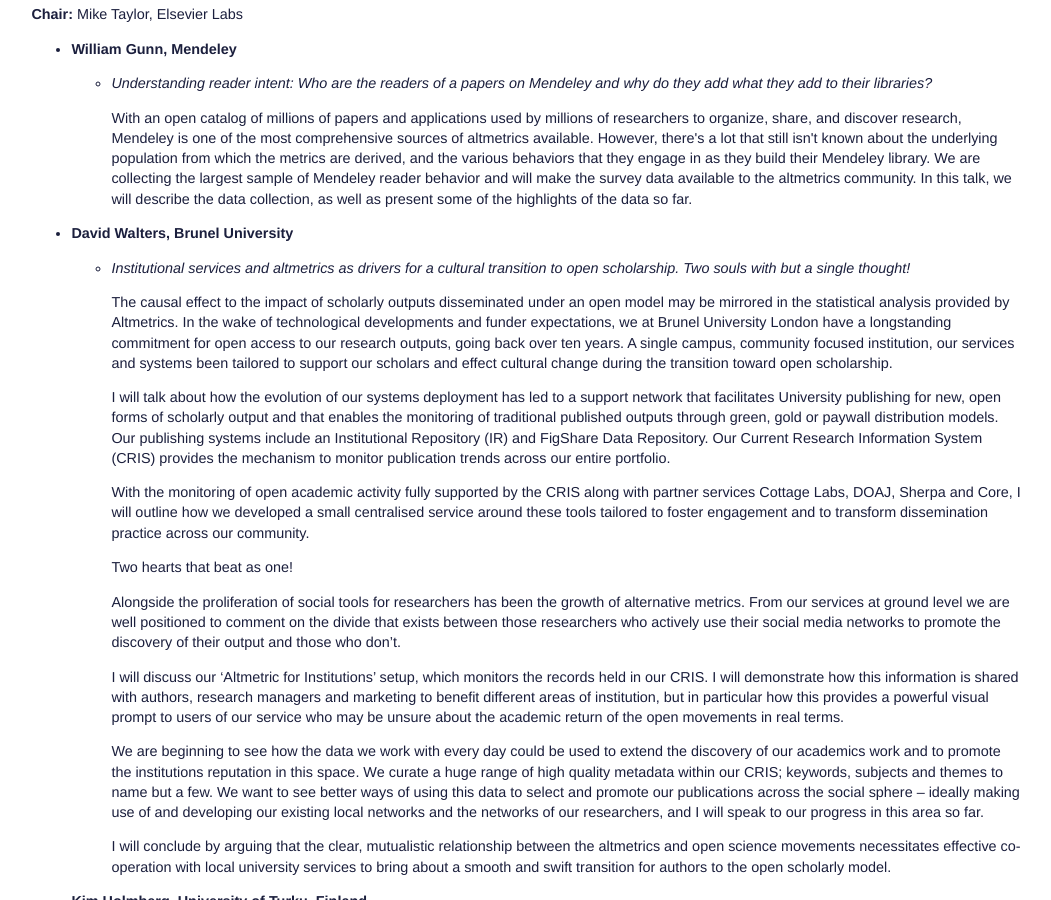
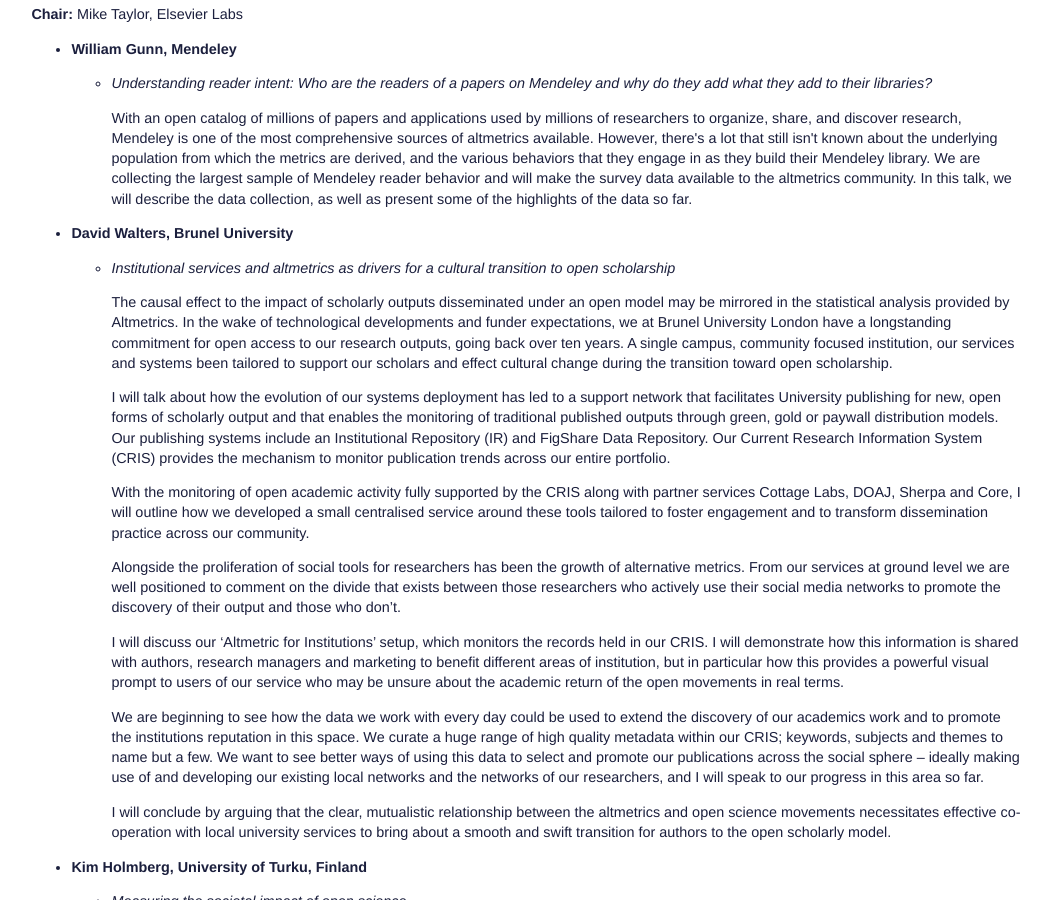
Before and after one commit to amconference/amconference.github.io, a Jekyll site: the page built from schedule/details.html, in a window 1280 px wide and 900 px high, scrolled down 7506 px. Shown: the whole window, without its empty margins (113-1164 px from the left). Built offline with Jekyll 4.4.1, drawn with Linux system fonts in a browser that asks for light colours; nearby versions of some CDN libraries; some of the changed text lies outside the part shown.

Commit message:
smallchanges

```diff
--- a/_layouts/schedule-details.html
+++ b/_layouts/schedule-details.html
@@ -334,7 +334,7 @@
 
   <ul>
   <li>
-  <p><em>Institutional services and altmetrics as drivers for a cultural transition to open scholarship. Two souls with but a single thought!</em></p>
+  <p><em>Institutional services and altmetrics as drivers for a cultural transition to open scholarship</em></p>
 
   <p>The causal effect to the impact of scholarly outputs disseminated under an open model may be mirrored in the statistical analysis provided by Altmetrics. In the wake of technological developments and funder expectations, we at Brunel University London have a longstanding commitment for open access to our research outputs, going back over ten years. A single campus, community focused institution, our services and systems been tailored to support our scholars and effect cultural change during the transition toward open scholarship.</p>
 
@@ -342,9 +342,7 @@
 
   <p>With the monitoring of open academic activity fully supported by the CRIS along with partner services Cottage Labs, DOAJ, Sherpa and Core, I will outline how we developed a small centralised service around these tools tailored to foster engagement and to transform dissemination practice across our community.</p>
 
-  <p>Two hearts that beat as one!</p>
-
-  <p>Alongside the proliferation of social tools for researchers has been the growth of alternative metrics. From our services at ground level we are well positioned to comment on the divide that exists between those researchers who actively use their social media networks to promote the discovery of their output and those who don’t.</p>
+  <p>Alongside the proliferation of social tools for researchers has been the growth of alternative metrics. From our services at ground level we are well positioned to comment on the divide that exists between those researchers who actively use their social media networks to promote the discovery of their output and those who don’t. </p>
 
   <p>I will discuss our ‘Altmetric for Institutions’ setup, which monitors the records held in our CRIS. I will demonstrate how this information is shared with authors, research managers and marketing to benefit different areas of institution, but in particular how this provides a powerful visual prompt to users of our service who may be unsure about the academic return of the open movements in real terms.</p>
 
--- a/_layouts/schedule.html
+++ b/_layouts/schedule.html
@@ -35,7 +35,7 @@
         <th>11:20 - 12:35</th>
         <td><a href="/schedule/details.html#in-the-library">Altmetrics in the library</a></td>
         <td>
-          <strong>Chair: Martijn Roelaandse, Manager Publishing Innovation at Springer Science+Business Media</strong>
+          <strong>Chair: Martijn Roelandse, Manager Publishing Innovation at Springer Science+Business Media</strong>
           <br/>Stacy Konkiel (Altmetric.com) &amp; Sarah Sutton (Emporia State University)
           <br/>Kristi Holmes, Director, Galter Health Sciences Library at Northwestern University, Feinberg School of Medicine
           <br/>Wouter Gerritsma, Deputy Librarian, Digital Services &amp; Innovation at VU University Library, Amsterdam
@@ -155,8 +155,8 @@
           <br/>Josh Borrow (Durham University) &amp; Pedro Russo (Leiden Observatory)
           <br/>Robin Haunschild, Scientist, Max Planck Institute for Solid State Research
           <br/>Sünje Dallmeier-Tiessen (CERN) &amp; Merce Crosas (Harvard University)
-          <br/>Martin Fenner, DataOne
-          <br/>Martijn Roelaandse, Manager Publishing Innovation, Springer
+          <br/>Martin Fenner, DataCite
+          <br/>Martijn Roelandse, Manager Publishing Innovation, Springer
         </td>
       </tr>
       <tr class='schedule-break'>
```
Also changed, not shown: other parts of _layouts/schedule-details.html (+2 -2 lines).
